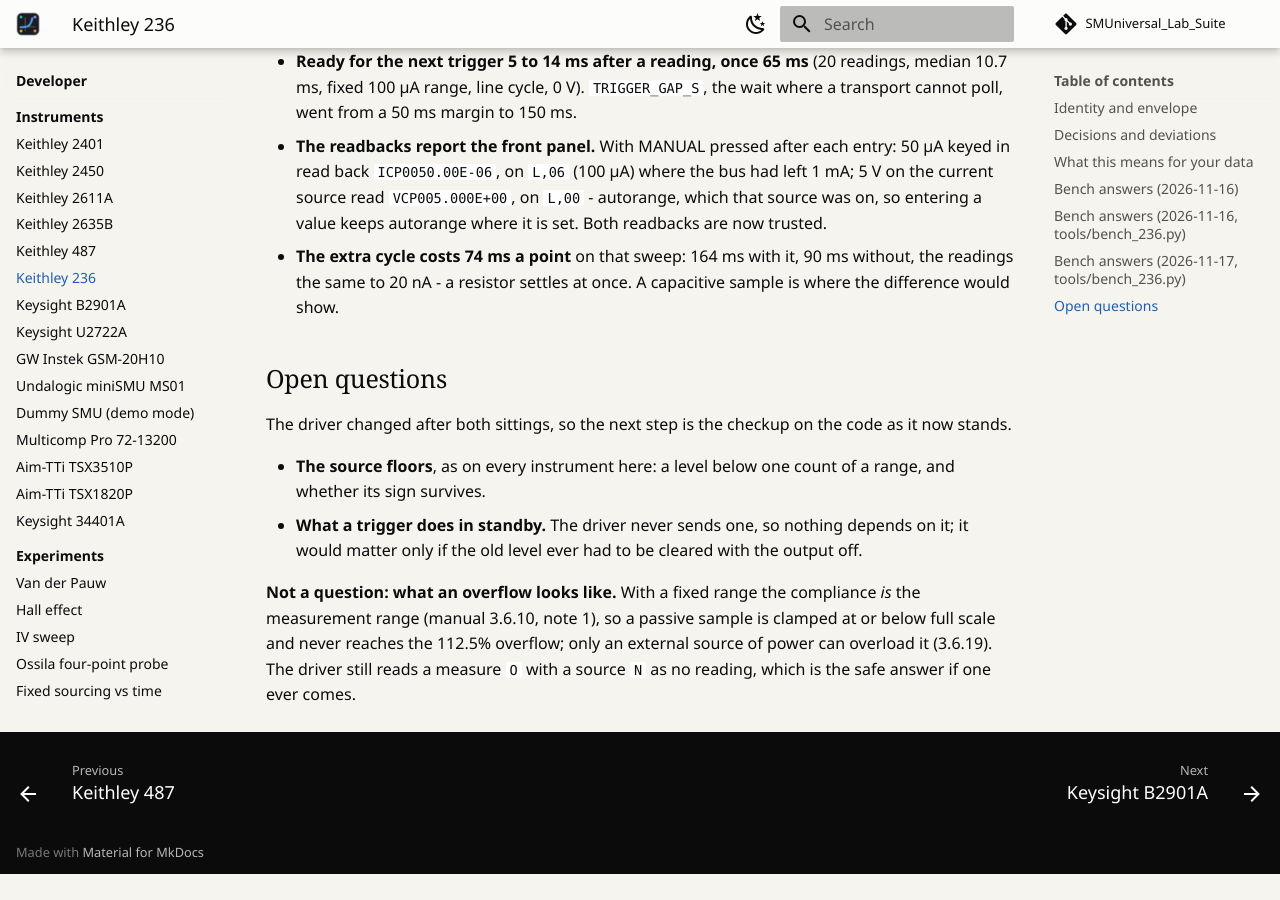
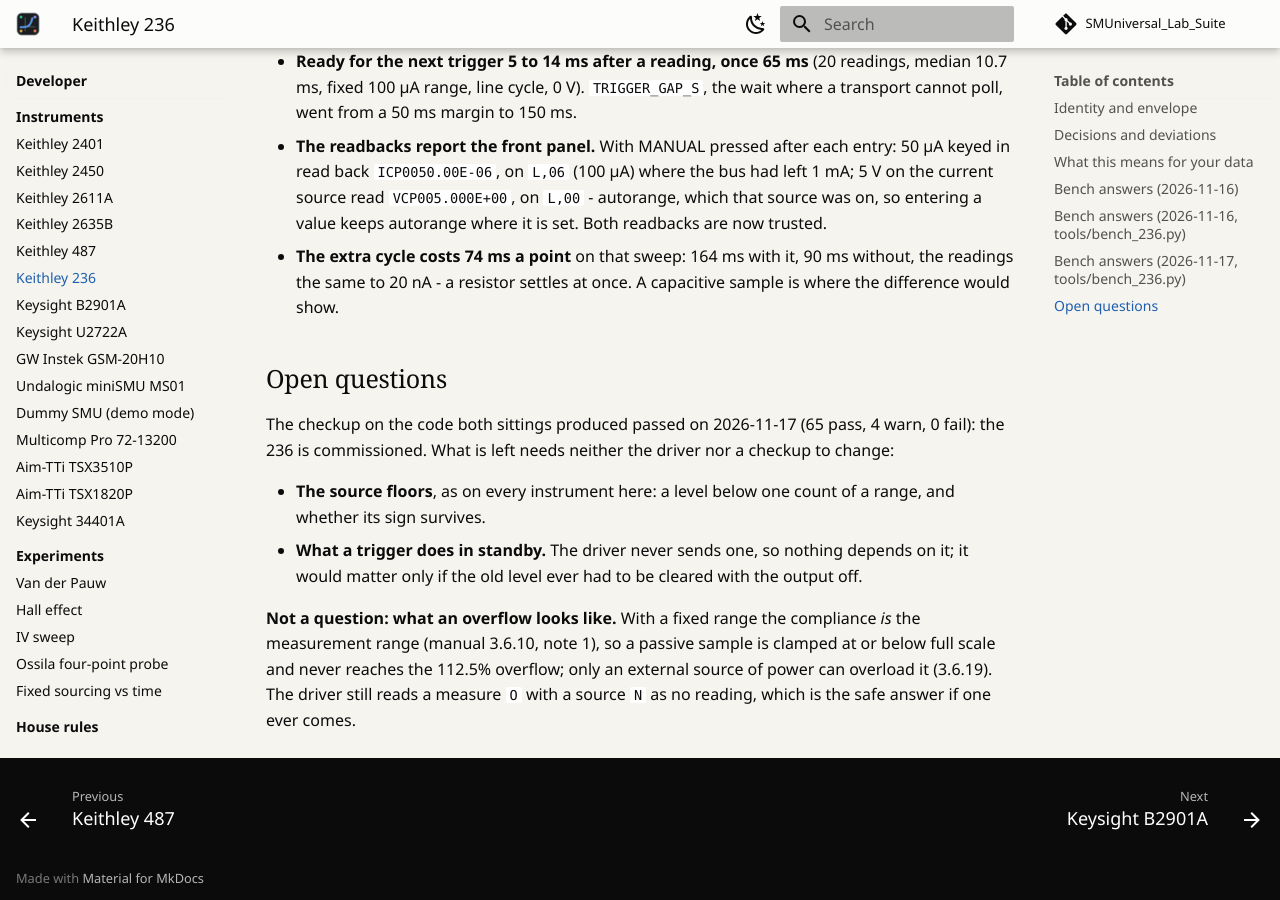
Before and after one commit to jcgutierrezg/SMUniversal_Lab_Suite, an MkDocs documentation site: the page built from docs/instruments/keithley-236.md, in a window 1280 px wide and 900 px high, scrolled down 4613 px. Built offline with MkDocs 1.6.1 and Material for MkDocs 9.7.7, drawn with Linux system fonts in a browser that asks for light colours; comment, search, counter and statistics services are not loaded; before the commit the page ends 5487 px from its top, so only the background shows below that.

Commit message:
Record the 236's checkup on the bench-tested code; nothing owed
2026-11-17 at 07c5a3f, GPIB 16, nothing attached: 65 pass, 4 warn,
0 fail, 9 skip, bench_code cd66b14b0932 - the current code. The four
warnings are the unmeasured source floors; the readback warnings are
gone now that both readbacks are trusted. No trigger lost; burst check
10 of 10, slowest reply 34 ms. The 236 is commissioned.

Co-Authored-By: Claude Opus 5.5 <noreply@anthropic.com>

```diff
--- a/docs/instruments/keithley-236.md
+++ b/docs/instruments/keithley-236.md
@@ -9,9 +9,9 @@ maintenance: active
 
 # --- bench facts: hand-written, and the schema requires them -------------
 bench_ever: true
-last_bench: 2026-11-16
-bench_notes: "2026-11-16 first session at afb6e40 (18:08), GPIB0::16 over VISA, nothing attached, U0X 236A10: 61 pass, 8 warn, 0 fail, 9 skip. The eight warnings are the unmeasured source floors and the four readback agreements not yet checked against the front panel. Every status word and reading matched the parsers. Compliance on open circuit: 0.9998 V against 1 V, flagged O on both items. Burst check 10 of 10 on bursts of up to 24 writes, slowest reply 110 ms, no pacing"
-bench_code: "32f3d6ca42eb"
+last_bench: 2026-11-17
+bench_notes: "2026-11-17 checkup at 07c5a3f (11:51), on the code both bench_236 sittings produced (ready-bit wait, off triggering its zero in, readbacks trusted), GPIB0::16 over VISA, nothing attached, U0X 236A10: 65 pass, 4 warn, 0 fail, 9 skip. The four warnings are the unmeasured source floors; the four readback warnings of 2026-11-16 are gone. Burst check 10 of 10 on bursts of up to 24 writes, slowest reply 34 ms. First session 2026-11-16 at afb6e40: 61 pass, 8 warn, 0 fail"
+bench_code: "cd66b14b0932"
 bench_result: pass
 bench_result_note: null
 bench_revalidated: null
@@ -256,8 +256,9 @@ OUTPUT LO and a handheld meter across it. No trigger was lost.
 
 ## Open questions
 
-The driver changed after both sittings, so the next step is the checkup
-on the code as it now stands.
+The checkup on the code both sittings produced passed on 2026-11-17
+(65 pass, 4 warn, 0 fail): the 236 is commissioned. What is left needs
+neither the driver nor a checkup to change:
 
 - **The source floors**, as on every instrument here: a level below one
   count of a range, and whether its sign survives.
```
Also changed, not shown: docs/guide/instruments/index.md (+1 -1 lines), docs/guide/instruments/keithley-236.md (+1 -3 lines), docs/open/checkup-owed.md (+1 -1 lines).
